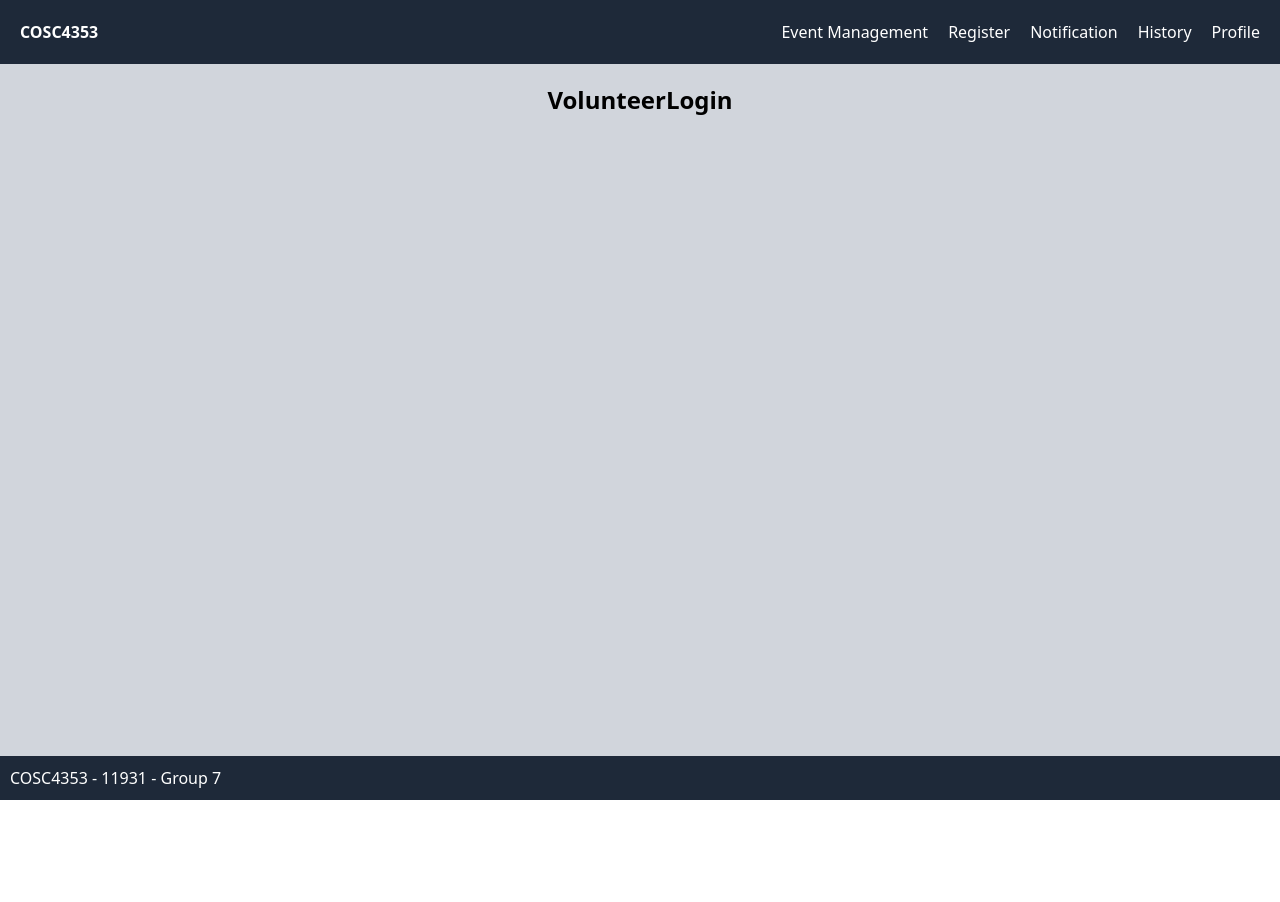
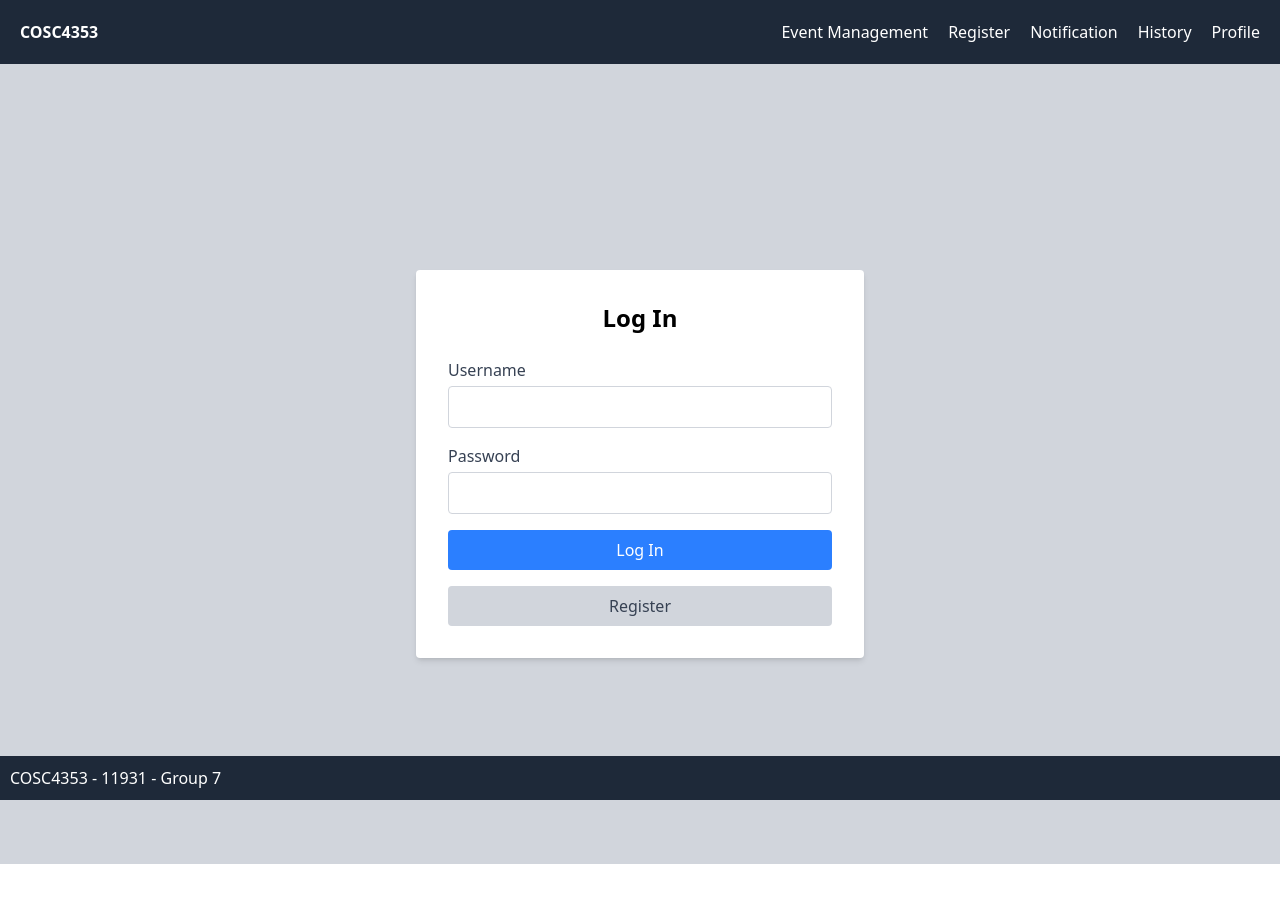
Before and after one commit to longt2407/cosc-4353-summer-2025-frontend, a React (Vite) app: page /volunteer/login in a window 1280 px wide. Shown: the top 902 px of the page. Before the commit the page ends 800 px from the top, so only its background shows below. Built offline with nearby package versions, Linux system fonts and the light colour scheme.

Commit message:
Basic Login page

```diff
--- a/src/page/Homepage.jsx
+++ b/src/page/Homepage.jsx
@@ -1,4 +1,6 @@
+import { useNavigate } from "react-router-dom";
 function Homepage() {
+	const navigate = useNavigate();
 	return (
 		<div className="flex flex-col justify-center h-full">
 			<div>
@@ -6,10 +8,16 @@ function Homepage() {
 					<span className="text-center">Please Log In To Continue</span>
 				</div>
 				<div className="text-center mt-[20px]">
-					<button className="px-3 py-2 text-white rounded cursor-pointer bg-blue-500 hover:bg-blue-700">
+					<button
+						className="px-3 py-2 text-white rounded cursor-pointer bg-blue-500 hover:bg-blue-700"
+						onClick={() => navigate("/volunteer/login")}
+					>
 						Log In As Volunteer
 					</button>
-					<button className="px-3 py-2 text-white rounded cursor-pointer bg-blue-500 hover:bg-blue-600 ml-[20px]">
+					<button
+						className="px-3 py-2 text-white rounded cursor-pointer bg-blue-500 hover:bg-blue-600 ml-[20px]"
+						onClick={() => navigate("/admin/login")}
+					>
 						Log In As Admin
 					</button>
 				</div>
--- a/src/page/admin/AdminLogin.jsx
+++ b/src/page/admin/AdminLogin.jsx
@@ -1,7 +1,45 @@
-function AdminLogin() {
-    return (
-        <div className="p-[20px]">
-            <h1 className="font-bold text-2xl text-center">AdminLogin</h1>
+import { useNavigate } from "react-router-dom";
+
+function AdminLogin(){
+    const navigate = useNavigate();
+
+    return(
+        <div className="flex justify-center items-center min-h-screen">
+            <div className="bg-white p-8 rounded shadow-md w-full max-w-md">
+                <h1 className="text-2xl font-bold mb-6 text-center">Log In</h1>
+                <form className="space-y-4">
+                    <div>
+                        <label className="block text-gray-700 mb-1">Username</label>
+                        <input
+                            type="text"
+                            required
+                            className="w-full px-4 py-2 border border-gray-300 rounded focus:outline-none focus:ring-2 focus:ring-blue-500"
+                        />
+                    </div>
+                    <div>
+                        <label className="block text-gray-700 mb-1">Password</label>
+                        <input
+                            type="password"
+                            required
+                            className="w-full px-4 py-2 border border-gray-300 rounded focus:outline-none focus:ring-2 focus:ring-blue-500"
+                        />
+                    </div>
+                    <button
+                        type="submit"
+                        className="w-full bg-blue-500 text-white py-2 rounded hover:bg-blue-600"
+                    >
+                        Log In
+                    </button>
+                </form>
+
+                <button
+                    onClick={() => navigate('/admin/register')}
+                    type="button"
+                    className="w-full mt-4 bg-gray-300 text-gray-700 py-2 rounded hover:bg-gray-400"
+                >
+                    Register
+                </button>
+            </div>
         </div>
     );
 }
--- a/src/page/volunteer/VolunteerLogin.jsx
+++ b/src/page/volunteer/VolunteerLogin.jsx
@@ -1,7 +1,45 @@
-function VolunteerLogin() {
-    return (
-        <div className="p-[20px]">
-            <h1 className="font-bold text-2xl text-center">VolunteerLogin</h1>
+import { useNavigate } from "react-router-dom";
+
+function VolunteerLogin(){
+    const navigate = useNavigate();
+
+    return(
+        <div className="flex justify-center items-center min-h-screen">
+            <div className="bg-white p-8 rounded shadow-md w-full max-w-md">
+                <h1 className="text-2xl font-bold mb-6 text-center">Log In</h1>
+                <form className="space-y-4">
+                    <div>
+                        <label className="block text-gray-700 mb-1">Username</label>
+                        <input
+                            type="text"
+                            required
+                            className="w-full px-4 py-2 border border-gray-300 rounded focus:outline-none focus:ring-2 focus:ring-blue-500"
+                        />
+                    </div>
+                    <div>
+                        <label className="block text-gray-700 mb-1">Password</label>
+                        <input
+                            type="password"
+                            required
+                            className="w-full px-4 py-2 border border-gray-300 rounded focus:outline-none focus:ring-2 focus:ring-blue-500"
+                        />
+                    </div>
+                    <button
+                        type="submit"
+                        className="w-full bg-blue-500 text-white py-2 rounded hover:bg-blue-600"
+                    >
+                        Log In
+                    </button>
+                </form>
+
+                <button
+                    onClick={() => navigate('/volunteer/register')}
+                    type="button"
+                    className="w-full mt-4 bg-gray-300 text-gray-700 py-2 rounded hover:bg-gray-400"
+                >
+                    Register
+                </button>
+            </div>
         </div>
     );
 }
```
